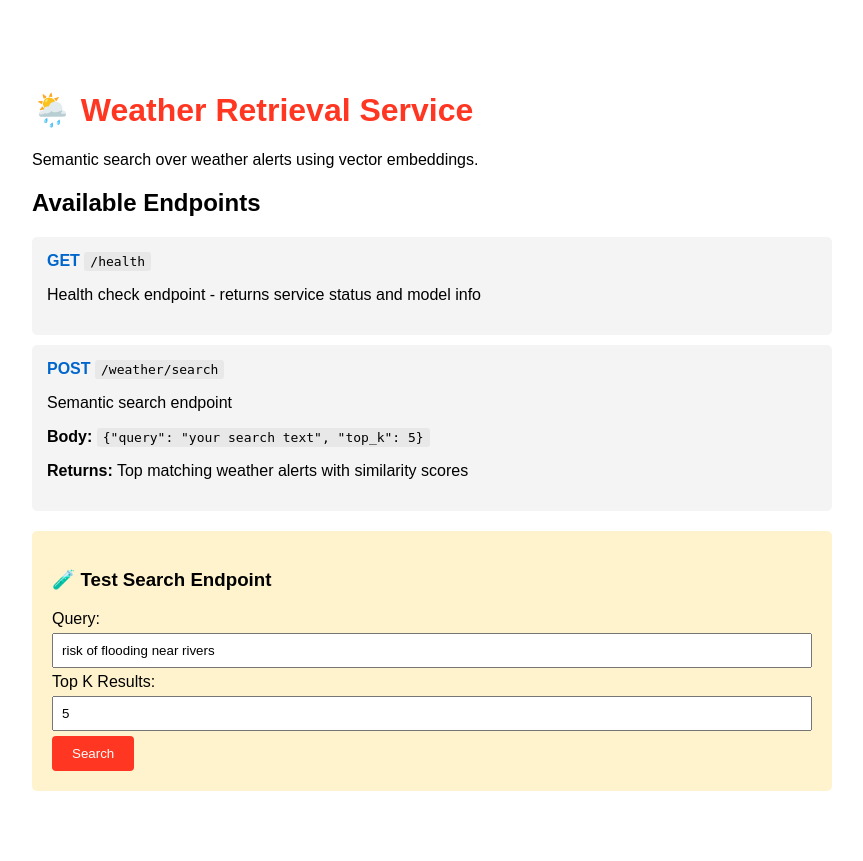
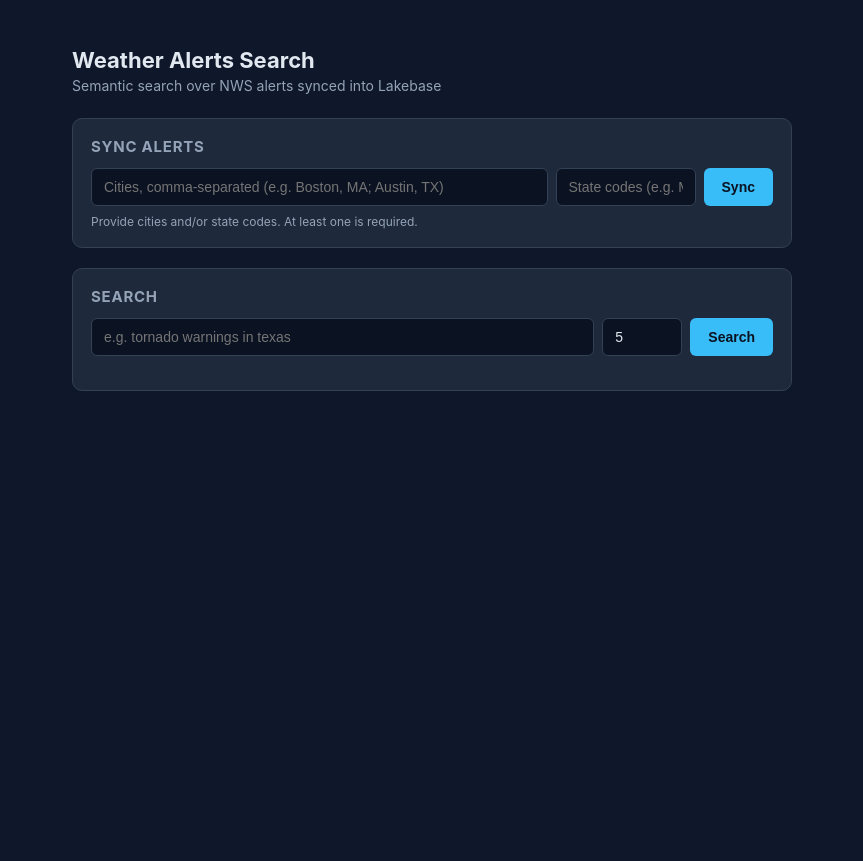
Before and after one commit to keerti-26/Weather-Retrieval-Service, a Flask app: template templates/index.html in a window 1280 px wide. Shown: the whole page, without its empty margins (208-1071 px from the left). After the commit the page ends 391 px from the top, so only its background shows below. Run offline with Flask 3, Linux system fonts and the light colour scheme; the template is opened without the code that fills it, so the values that code supplies are empty.

Commit message:
adding code for app

```diff
--- a/app.py
+++ b/app.py
@@ -3,7 +3,7 @@ import os
 import logging
 from typing import Dict, Any, List, Tuple
 
-from flask import Flask, request, jsonify
+from flask import Flask, request, jsonify, render_template
 import numpy as np
 from sentence_transformers import SentenceTransformer
 
@@ -36,6 +36,9 @@ embedding_model = SentenceTransformer(
 )
 logger.info("Embedding model loaded successfully")
 
+@app.route('/', methods=['GET'])
+def index():
+    return render_template("index.html")
 
 @app.route('/health', methods=['GET'])
 def health_check():
@@ -45,91 +48,6 @@ def health_check():
         "service": "Weather Retrieval Service",
         "model": "sentence-transformers/all-MiniLM-L6-v2"
     }), 200
-
-
-@app.route('/weather/sync', methods=['POST'])
-def sync_weather_alerts():
-    """
-    Sync weather alerts from NWS API into Lakebase.
-
-    Request body:
-    {
-        "cities": ["Boston, MA", "Austin, TX", "New York, NY"],
-        "state_codes": ["MA", "TX"]  # optional, alternative to cities
-    }
-
-    Returns:
-    {
-        "success": true,
-        "alerts_fetched": 15,
-        "alerts_inserted": 12,
-        "message": "Successfully synced weather alerts"
-    }
-    """
-    try:
-        data = request.get_json()
-
-        if not data:
-            return jsonify({
-                "success": False,
-                "error": "Request body must be JSON"
-            }), 400
-
-        cities = data.get('cities', [])
-        state_codes = data.get('state_codes', [])
-
-        if not cities and not state_codes:
-            return jsonify({
-                "success": False,
-                "error": "Must provide either 'cities' or 'state_codes'"
-            }), 400
-
-        # Fetch alerts
-        all_alerts = []
-
-        if cities:
-            logger.info(f"Fetching alerts for {len(cities)} cities")
-            all_alerts.extend(nws_client.fetch_alerts_for_cities(cities))
-
-        if state_codes:
-            logger.info(f"Fetching alerts for {len(state_codes)} state codes")
-            for state_code in state_codes:
-                alerts = nws_client.fetch_active_alerts(state_code)
-                normalized = nws_client.normalize_alerts_for_db(state_code, alerts)
-                all_alerts.extend(normalized)
-
-        if not all_alerts:
-            return jsonify({
-                "success": True,
-                "alerts_fetched": 0,
-                "alerts_inserted": 0,
-                "message": "No alerts found for the specified locations"
-            }), 200
-
-        # Insert into database
-        with lakebase.get_connection() as conn:
-            inserted_count = batch_insert_alerts_to_lakebase(
-                alerts=all_alerts,
-                conn=conn,
-                alert_table="weather_alert_documents"
-            )
-
-        logger.info(f"Sync complete: {len(all_alerts)} fetched, {inserted_count} inserted")
-
-        return jsonify({
-            "success": True,
-            "alerts_fetched": len(all_alerts),
-            "alerts_inserted": inserted_count,
-            "message": f"Successfully synced weather alerts"
-        }), 200
-
-    except Exception as e:
-        logger.error(f"Error in sync endpoint: {e}", exc_info=True)
-        return jsonify({
-            "success": False,
-            "error": str(e)
-        }), 500
-
 
 @app.route('/weather/search', methods=['POST'])
 def search_weather_alerts():
@@ -167,71 +85,68 @@ def search_weather_alerts():
                 "error": "Request body must be JSON"
             }), 400
 
-        query = data.get('query', '').strip()
-        top_k = data.get('top_k', 5)
-
-        # Validate inputs
+        query = data.get("query")
+        top_k = data.get("top_k")
         if not query:
             return jsonify({
                 "success": False,
-                "error": "Query cannot be empty"
+                "error": "Query cant be empty"
             }), 400
 
         # Clamp top_k
         top_k = max(1, min(20, int(top_k)))
-
         # Embed the query
-        query_embedding = embedding_model.encode(query)
-        embedding_list = query_embedding.tolist()
+        query_embeddings = embedding_model.encode(query)
+        embedding_list = query_embeddings.tolist()
         embedding_str = '[' + ','.join(map(str, embedding_list)) + ']'
 
-        # Search database
+        #Search lakebase
         with lakebase.get_connection() as conn:
-            with conn.cursor() as cursor:
-                search_query = """
-                    SELECT
-                        d.id,
+            with conn.cursor() as cur:
+                try:
+                    search_query = """
+                    Select d.id,
                         d.location,
                         d.headline,
                         e.chunk_text,
-                        1 - (e.embedding <=> %s::vector) AS similarity
-                    FROM weather_alert_embeddings e
-                    JOIN weather_alert_documents d ON d.id = e.alert_id
-                    ORDER BY e.embedding <=> %s::vector
-                    LIMIT %s;
-                """
-
-                cursor.execute(search_query, (embedding_str, embedding_str, top_k))
-                rows = cursor.fetchall()
-
-        # Format results
+                        1- (e.embedding <=> %s::vector) as similarity
+                    from weather_alert_embeddings as e
+                    join weather_alert_documents as d
+                    on e.alert_id = d.id
+                    order by e.embedding <=> %s::vector
+                    limit %s
+                    """
+                    cur.execute(search_query, (embedding_str, embedding_str, top_k))
+                    rows = cur.fetchall()
+                except Exception as db_error:
+                    logger.error(f"Database query error: {db_error}")
+                    raise
         results = []
         for row in rows:
             results.append({
-                "id": row['id'],
-                "location": row['location'],
-                "headline": row['headline'],
-                "chunk_text": row['chunk_text'],
-                "similarity": float(row['similarity'])
+                "id": row["id"],
+                "location": row["location"],
+                "headline": row["headline"],
+                "chunk_text": row["chunk_text"],
+                "similarity": float(row["similarity"])
+
             })
-
-        logger.info(f"Search completed: query='{query}', results={len(results)}")
-
         return jsonify({
             "success": True,
             "query": query,
             "results": results,
             "count": len(results)
-        }), 200
-
+        }),200
     except Exception as e:
-        logger.error(f"Error in search endpoint: {e}", exc_info=True)
+        logger.error(f"Error in the endpoint:{e}", exc_info=True)
         return jsonify({
             "success": False,
             "error": str(e)
         }), 500
 
 
+
+
 if __name__ == '__main__':
     port = int(os.environ.get('PORT', 5000))
     app.run(host='0.0.0.0', port=port, debug=False)
--- a/templates/index.html
+++ b/templates/index.html
@@ -1,82 +1,284 @@
 <!DOCTYPE html>
-<html>
+<html lang="en">
 <head>
-    <title>Weather Retrieval Service</title>
+<meta charset="UTF-8">
+<meta name="viewport" content="width=device-width, initial-scale=1.0">
+<title>Weather Alerts Search</title>
 <style>
-        body { font-family: Arial, sans-serif; max-width: 800px; margin: 50px auto; padding: 20px; }
-        h1 { color: #FF3621; }
-        .endpoint { background: #f4f4f4; padding: 15px; margin: 10px 0; border-radius: 5px; }
-        .method { color: #0066cc; font-weight: bold; }
-        code { background: #e8e8e8; padding: 2px 6px; border-radius: 3px; }
-        .test-form { background: #fff3cd; padding: 20px; border-radius: 5px; margin-top: 20px; }
-        input, textarea { width: 100%; padding: 8px; margin: 5px 0; box-sizing: border-box; }
-        button { background: #FF3621; color: white; padding: 10px 20px; border: none; cursor: pointer; border-radius: 4px; }
-        button:hover { background: #cc2b1a; }
-        #result { background: #d4edda; padding: 15px; margin-top: 10px; border-radius: 5px; display: none; }
-        pre { white-space: pre-wrap; word-wrap: break-word; }
+  :root {
+    --bg: #0f172a;
+    --panel: #1e293b;
+    --border: #334155;
+    --text: #e2e8f0;
+    --muted: #94a3b8;
+    --accent: #38bdf8;
+    --danger: #f87171;
+    --success: #4ade80;
+  }
+  * { box-sizing: border-box; }
+  body {
+    margin: 0;
+    font-family: -apple-system, BlinkMacSystemFont, "Segoe UI", Roboto, sans-serif;
+    background: var(--bg);
+    color: var(--text);
+    padding: 32px 16px;
+  }
+  .wrap {
+    max-width: 720px;
+    margin: 0 auto;
+  }
+  h1 {
+    font-size: 22px;
+    margin-bottom: 4px;
+  }
+  .subtitle {
+    color: var(--muted);
+    font-size: 14px;
+    margin-bottom: 24px;
+  }
+  .card {
+    background: var(--panel);
+    border: 1px solid var(--border);
+    border-radius: 10px;
+    padding: 18px;
+    margin-bottom: 20px;
+  }
+  .card h2 {
+    font-size: 15px;
+    margin: 0 0 12px 0;
+    color: var(--muted);
+    text-transform: uppercase;
+    letter-spacing: 0.05em;
+  }
+  .row {
+    display: flex;
+    gap: 8px;
+    flex-wrap: wrap;
+  }
+  input[type="text"], input[type="number"] {
+    background: #0b1222;
+    border: 1px solid var(--border);
+    color: var(--text);
+    padding: 10px 12px;
+    border-radius: 6px;
+    font-size: 14px;
+  }
+  #searchQuery { flex: 1; min-width: 200px; }
+  #topK { width: 80px; }
+  #syncCities { flex: 1; min-width: 200px; }
+  #syncStates { width: 140px; }
+  button {
+    background: var(--accent);
+    border: none;
+    color: #0b1222;
+    padding: 10px 18px;
+    border-radius: 6px;
+    font-weight: 600;
+    cursor: pointer;
+    font-size: 14px;
+  }
+  button:hover { opacity: 0.9; }
+  button:disabled { opacity: 0.5; cursor: not-allowed; }
+  .hint {
+    color: var(--muted);
+    font-size: 12px;
+    margin-top: 8px;
+  }
+  .status {
+    margin-top: 10px;
+    font-size: 13px;
+    display: none;
+  }
+  .status.error { color: var(--danger); display: block; }
+  .status.success { color: var(--success); display: block; }
+  .results {
+    margin-top: 16px;
+    display: flex;
+    flex-direction: column;
+    gap: 10px;
+  }
+  .result {
+    border: 1px solid var(--border);
+    border-radius: 8px;
+    padding: 12px 14px;
+    background: #0b1222;
+  }
+  .result-top {
+    display: flex;
+    justify-content: space-between;
+    align-items: baseline;
+    gap: 8px;
+    margin-bottom: 6px;
+  }
+  .result-headline {
+    font-weight: 600;
+    font-size: 14px;
+  }
+  .result-location {
+    color: var(--accent);
+    font-size: 12px;
+  }
+  .result-sim {
+    font-size: 12px;
+    color: var(--muted);
+    white-space: nowrap;
+  }
+  .result-chunk {
+    font-size: 13px;
+    color: var(--muted);
+    line-height: 1.5;
+  }
+  .empty {
+    color: var(--muted);
+    font-size: 13px;
+    text-align: center;
+    padding: 12px;
+  }
 </style>
 </head>
 <body>
-    <h1>🌦️ Weather Retrieval Service</h1>
-    <p>Semantic search over weather alerts using vector embeddings.</p>
+<div class="wrap">
+  <h1>Weather Alerts Search</h1>
+  <div class="subtitle">Semantic search over NWS alerts synced into Lakebase</div>
 
-    <h2>Available Endpoints</h2>
-
-    <div class="endpoint">
-        <span class="method">GET</span> <code>/health</code>
-        <p>Health check endpoint - returns service status and model info</p>
+  <div class="card">
+    <h2>Sync alerts</h2>
+    <div class="row">
+      <input type="text" id="syncCities" placeholder='Cities, comma-separated (e.g. Boston, MA; Austin, TX)'>
+      <input type="text" id="syncStates" placeholder="State codes (e.g. MA, TX)">
+      <button id="syncBtn">Sync</button>
+    </div>
+    <div class="hint">Provide cities and/or state codes. At least one is required.</div>
+    <div class="status" id="syncStatus"></div>
   </div>
 
-    <div class="endpoint">
-        <span class="method">POST</span> <code>/weather/search</code>
-        <p>Semantic search endpoint</p>
-        <p><strong>Body:</strong> <code>{"query": "your search text", "top_k": 5}</code></p>
-        <p><strong>Returns:</strong> Top matching weather alerts with similarity scores</p>
+  <div class="card">
+    <h2>Search</h2>
+    <div class="row">
+      <input type="text" id="searchQuery" placeholder="e.g. tornado warnings in texas">
+      <input type="number" id="topK" value="5" min="1" max="20">
+      <button id="searchBtn">Search</button>
     </div>
-
-    <div class="test-form">
-        <h3>🧪 Test Search Endpoint</h3>
-        <label>Query:</label>
-        <input type="text" id="query" placeholder="e.g., risk of flooding near rivers" value="risk of flooding near rivers">
-
-        <label>Top K Results:</label>
-        <input type="number" id="top_k" value="5" min="1" max="20">
-
-        <button onclick="testSearch()">Search</button>
-
-        <div id="result"></div>
+    <div class="status" id="searchStatus"></div>
+    <div class="results" id="results"></div>
+  </div>
 </div>
 
 <script>
-        async function testSearch() {
-            const query = document.getElementById('query').value;
-            const top_k = parseInt(document.getElementById('top_k').value);
-            const resultDiv = document.getElementById('result');
+const syncBtn = document.getElementById('syncBtn');
+const syncStatus = document.getElementById('syncStatus');
+const searchBtn = document.getElementById('searchBtn');
+const searchStatus = document.getElementById('searchStatus');
+const resultsEl = document.getElementById('results');
 
-            resultDiv.style.display = 'block';
-            resultDiv.innerHTML = 'Searching...';
+function setStatus(el, message, kind) {
+  el.textContent = message;
+  el.className = 'status ' + (kind || '');
+}
+
+function splitList(value) {
+  return value.split(',').map(s => s.trim()).filter(Boolean);
+}
+
+async function syncAlerts() {
+  const cities = splitList(document.getElementById('syncCities').value);
+  const stateCodes = splitList(document.getElementById('syncStates').value);
+
+  if (cities.length === 0 && stateCodes.length === 0) {
+    setStatus(syncStatus, 'Provide at least one city or state code.', 'error');
+    return;
+  }
+
+  syncBtn.disabled = true;
+  setStatus(syncStatus, 'Syncing...', '');
 
   try {
-                const response = await fetch('/weather/search', {
+    const res = await fetch('/weather/sync', {
       method: 'POST',
       headers: { 'Content-Type': 'application/json' },
-                    body: JSON.stringify({ query, top_k })
+      body: JSON.stringify({ cities, state_codes: stateCodes })
     });
+    const data = await res.json();
 
-                const data = await response.json();
-
-                if (response.ok) {
-                    resultDiv.style.background = '#d4edda';
-                    resultDiv.innerHTML = '<h4>Results:</h4><pre>' + JSON.stringify(data, null, 2) + '</pre>';
+    if (!res.ok || !data.success) {
+      setStatus(syncStatus, data.error || 'Sync failed.', 'error');
     } else {
-                    resultDiv.style.background = '#f8d7da';
-                    resultDiv.innerHTML = '<h4>Error:</h4><pre>' + JSON.stringify(data, null, 2) + '</pre>';
+      setStatus(
+        syncStatus,
+        `Fetched ${data.alerts_fetched}, inserted ${data.alerts_inserted}.`,
+        'success'
+      );
     }
-            } catch (error) {
-                resultDiv.style.background = '#f8d7da';
-                resultDiv.innerHTML = '<h4>Error:</h4><span style="color: red;">' + error.message + '</span>';
+  } catch (err) {
+    setStatus(syncStatus, 'Network error during sync.', 'error');
+  } finally {
+    syncBtn.disabled = false;
   }
 }
+
+async function searchAlerts() {
+  const query = document.getElementById('searchQuery').value.trim();
+  const topK = parseInt(document.getElementById('topK').value, 10) || 5;
+
+  if (!query) {
+    setStatus(searchStatus, 'Enter a search query.', 'error');
+    return;
+  }
+
+  searchBtn.disabled = true;
+  setStatus(searchStatus, 'Searching...', '');
+  resultsEl.innerHTML = '';
+
+  try {
+    const res = await fetch('/weather/search', {
+      method: 'POST',
+      headers: { 'Content-Type': 'application/json' },
+      body: JSON.stringify({ query, top_k: topK })
+    });
+    const data = await res.json();
+
+    if (!res.ok || !data.success) {
+      setStatus(searchStatus, data.error || 'Search failed.', 'error');
+      return;
+    }
+
+    setStatus(searchStatus, `${data.count} result(s) for "${data.query}"`, 'success');
+
+    if (data.results.length === 0) {
+      resultsEl.innerHTML = '<div class="empty">No matching alerts found.</div>';
+      return;
+    }
+
+    resultsEl.innerHTML = data.results.map(r => `
+      <div class="result">
+        <div class="result-top">
+          <div>
+            <div class="result-headline">${escapeHtml(r.headline || 'Untitled alert')}</div>
+            <div class="result-location">${escapeHtml(r.location || '')}</div>
+          </div>
+          <div class="result-sim">${(r.similarity * 100).toFixed(1)}% match</div>
+        </div>
+        <div class="result-chunk">${escapeHtml(r.chunk_text || '')}</div>
+      </div>
+    `).join('');
+  } catch (err) {
+    setStatus(searchStatus, 'Network error during search.', 'error');
+  } finally {
+    searchBtn.disabled = false;
+  }
+}
+
+function escapeHtml(str) {
+  const div = document.createElement('div');
+  div.textContent = str;
+  return div.innerHTML;
+}
+
+syncBtn.addEventListener('click', syncAlerts);
+searchBtn.addEventListener('click', searchAlerts);
+document.getElementById('searchQuery').addEventListener('keydown', e => {
+  if (e.key === 'Enter') searchAlerts();
+});
 </script>
 </body>
 </html>
```
Also changed, not shown: streamlit_app.py (deleted, +0 -199 lines), 1 other file. Lines whose indentation alone changed are shown as unchanged.
